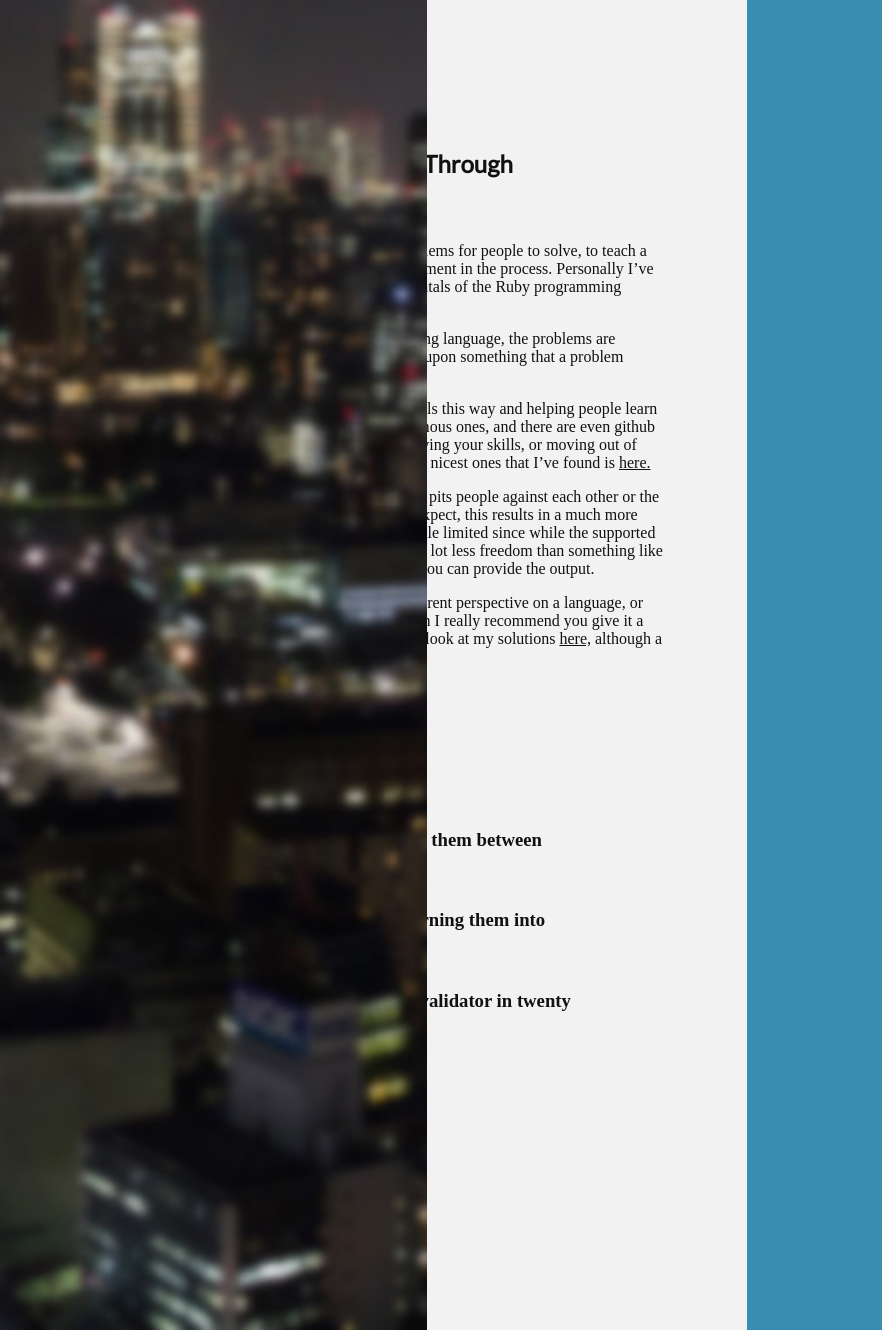
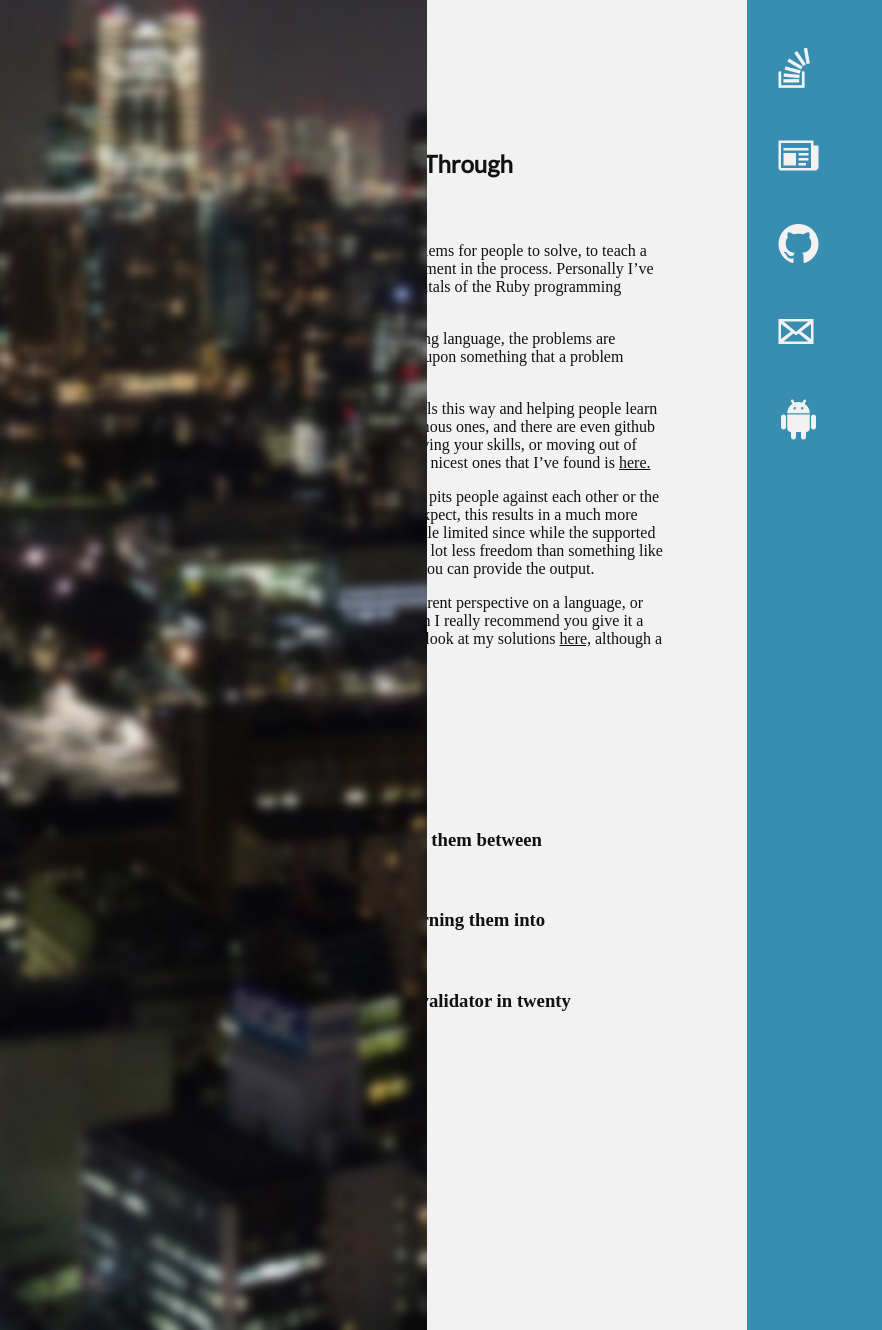
Before and after one commit to jordanrobinson/blog, a Jekyll site: the page built from _posts/2015-02-18-Rosalind.md, in a window 1280 px wide and 1330 px high. Shown: the whole window, without its empty margins (0-882 px from the left). Built offline with Jekyll 4.4.1, drawn with Linux system fonts in a browser that asks for light colours; Markdown is read by kramdown in place of the engine named in the settings.

Commit message:
Fixing the blog-specific fixes

```diff
--- a/public/css/blog.css
+++ b/public/css/blog.css
@@ -584,7 +584,6 @@ title, head {
  	padding-top: 3rem;
  	list-style-type: none;
  	font-size: 22pt;
- 	position: fixed;
  }
 
  .icon-text {
@@ -618,8 +617,8 @@ span .pagination-item {
 	text-decoration: none !important; /** don't judge me I only have five minutes ;_; **/
 }
 
-.related-link :hover {
-	text-decoration: underline;
+.related-link:hover {
+	text-decoration: underline !important;
 }
 
  /* MQ */
```
